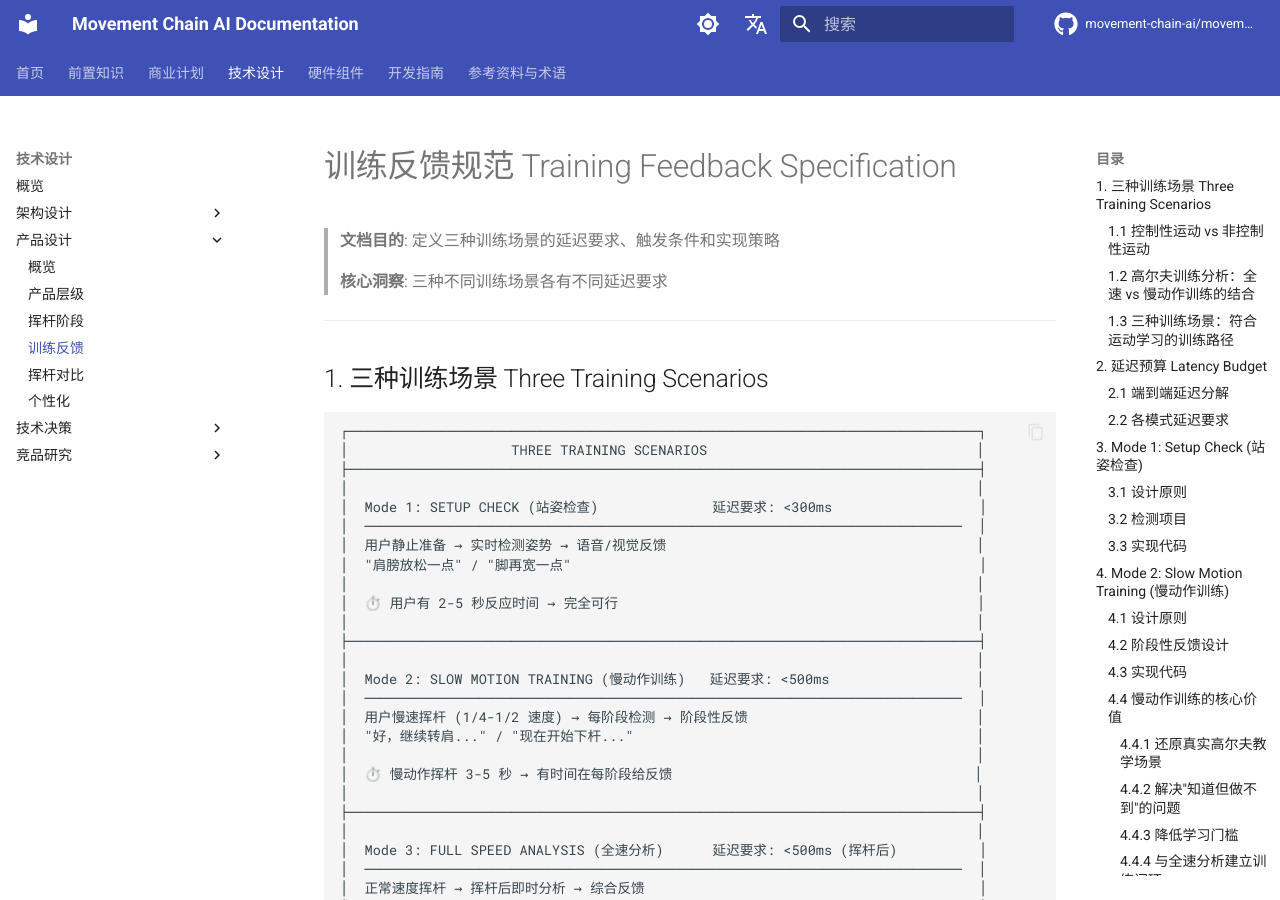
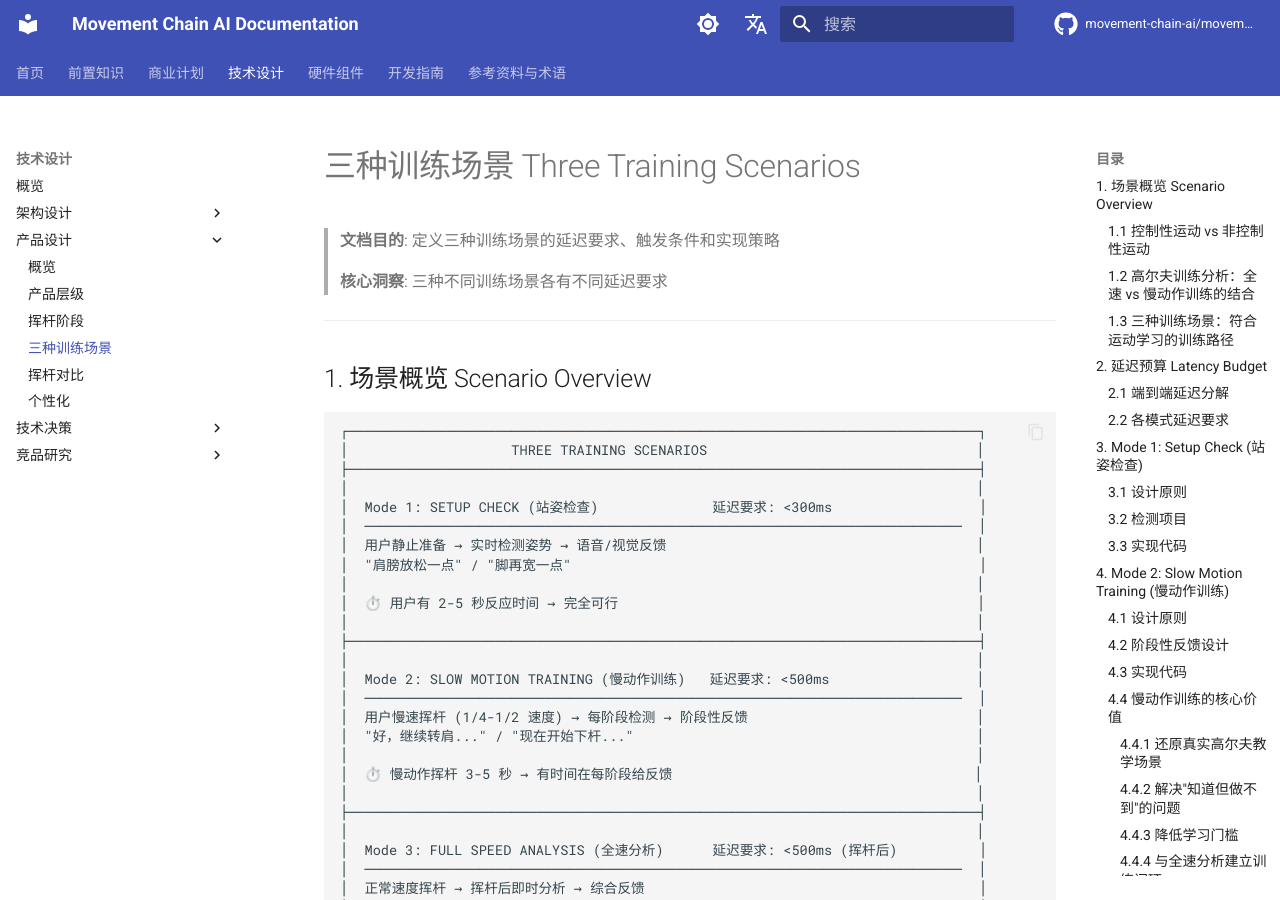
Before and after one commit to movement-chain-ai/movement-chain-docs, an MkDocs documentation site: the page built from docs/zh/design/specs/training-feedback.md, in a window 1280 px wide and 900 px high. Built offline with MkDocs 1.6.1 and Material for MkDocs 9.7.7, drawn with Linux system fonts in a browser that asks for light colours; comment, search, counter and statistics services are not loaded; the version menu is left out.

Commit message:
fix: rename document title to "三种训练场景"
- Update document title: 训练反馈规范 → 三种训练场景
- Update nav label: 训练反馈 → 三种训练场景
- Rename section 1: 三种训练场景 → 场景概览 (avoid duplication)

🤖 Generated with [Claude Code](https://claude.com/claude-code)

Co-Authored-By: Claude Opus 4.5 <noreply@anthropic.com>

````diff
--- a/docs/zh/design/specs/training-feedback.md
+++ b/docs/zh/design/specs/training-feedback.md
@@ -1,4 +1,4 @@
-# 训练反馈规范 Training Feedback Specification
+# 三种训练场景 Three Training Scenarios
 
 > **文档目的**: 定义三种训练场景的延迟要求、触发条件和实现策略
 >
@@ -6,7 +6,7 @@
 >
 ---
 
-## 1. 三种训练场景 Three Training Scenarios
+## 1. 场景概览 Scenario Overview
 
 ```text
 ┌─────────────────────────────────────────────────────────────────────────────┐
--- a/mkdocs.yml
+++ b/mkdocs.yml
@@ -160,7 +160,7 @@ nav:
           - 概览: design/specs/index.md
           - 产品层级: design/specs/product-tiers.md
           - 挥杆阶段: design/specs/swing-phases.md
-          - 训练反馈: design/specs/training-feedback.md
+          - 三种训练场景: design/specs/training-feedback.md
           - 挥杆对比: design/specs/swing-comparison.md
           - 个性化: design/specs/personalization.md
       - 技术决策:
````
